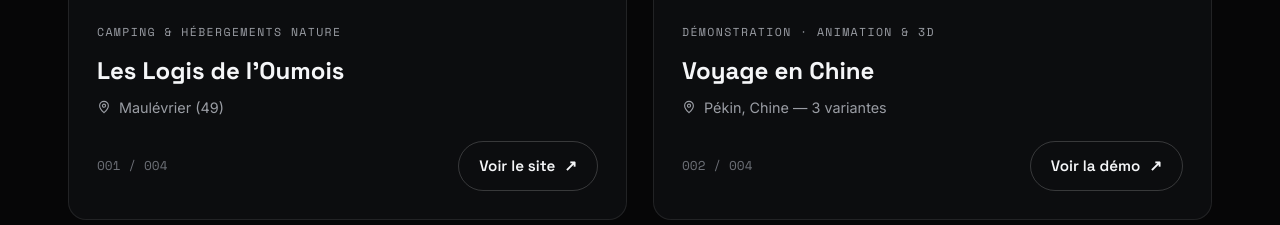
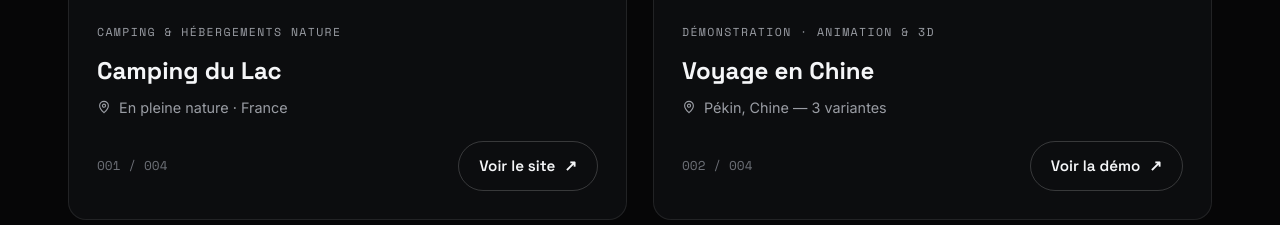
Before and after one commit to Nebuyr168/hetech, a plain HTML site: page index.html in a window 1280 px wide. Shown: the part 2793-3018 px from the top of the page. Drawn offline with nearby package versions, Linux system fonts and the light colour scheme.

Commit message:
Réalisations : anonymise le client camping (Camping du Lac)
Remplace nom, lieu et lien par la version anonymisée + nouvelle capture.
Met à jour le README (réalisations actuelles, domaine hetechweb.fr).

Co-Authored-By: Claude Opus 4.8 <noreply@anthropic.com>

```diff
--- a/index.html
+++ b/index.html
@@ -410,18 +410,18 @@
         <div class="works">
           <article class="work reveal" data-d="1">
             <div class="work-shot">
-              <img src="images/logis-oumois.png" alt="Aperçu du site Les Logis de l'Oumois réalisé par HETECH" loading="lazy" width="1440" height="900">
+              <img src="images/camping-du-lac.png" alt="Aperçu du site Camping du Lac réalisé par HETECH" loading="lazy" width="1440" height="900">
             </div>
             <div class="work-body">
               <span class="work-sector">Camping &amp; hébergements nature</span>
-              <h3>Les Logis de l'Oumois</h3>
+              <h3>Camping du Lac</h3>
               <p class="work-loc">
                 <svg width="14" height="14" viewBox="0 0 16 16" fill="none"><path d="M8 1.5c-2.8 0-5 2.2-5 5 0 3.6 5 8 5 8s5-4.4 5-8c0-2.8-2.2-5-5-5z" stroke="currentColor" stroke-width="1.3"/><circle cx="8" cy="6.5" r="1.8" stroke="currentColor" stroke-width="1.3"/></svg>
-                Maulévrier (49)
+                En pleine nature · France
               </p>
               <div class="work-foot">
                 <span class="work-index">001 / 004</span>
-                <a class="link-site" href="https://nebuyr168.github.io/logis-oumois/" target="_blank" rel="noopener">Voir le site <span class="arrow">↗</span></a>
+                <a class="link-site" href="https://nebuyr168.github.io/camping-du-lac/" target="_blank" rel="noopener">Voir le site <span class="arrow">↗</span></a>
               </div>
             </div>
           </article>
```
Also changed, not shown: 3 other files.
